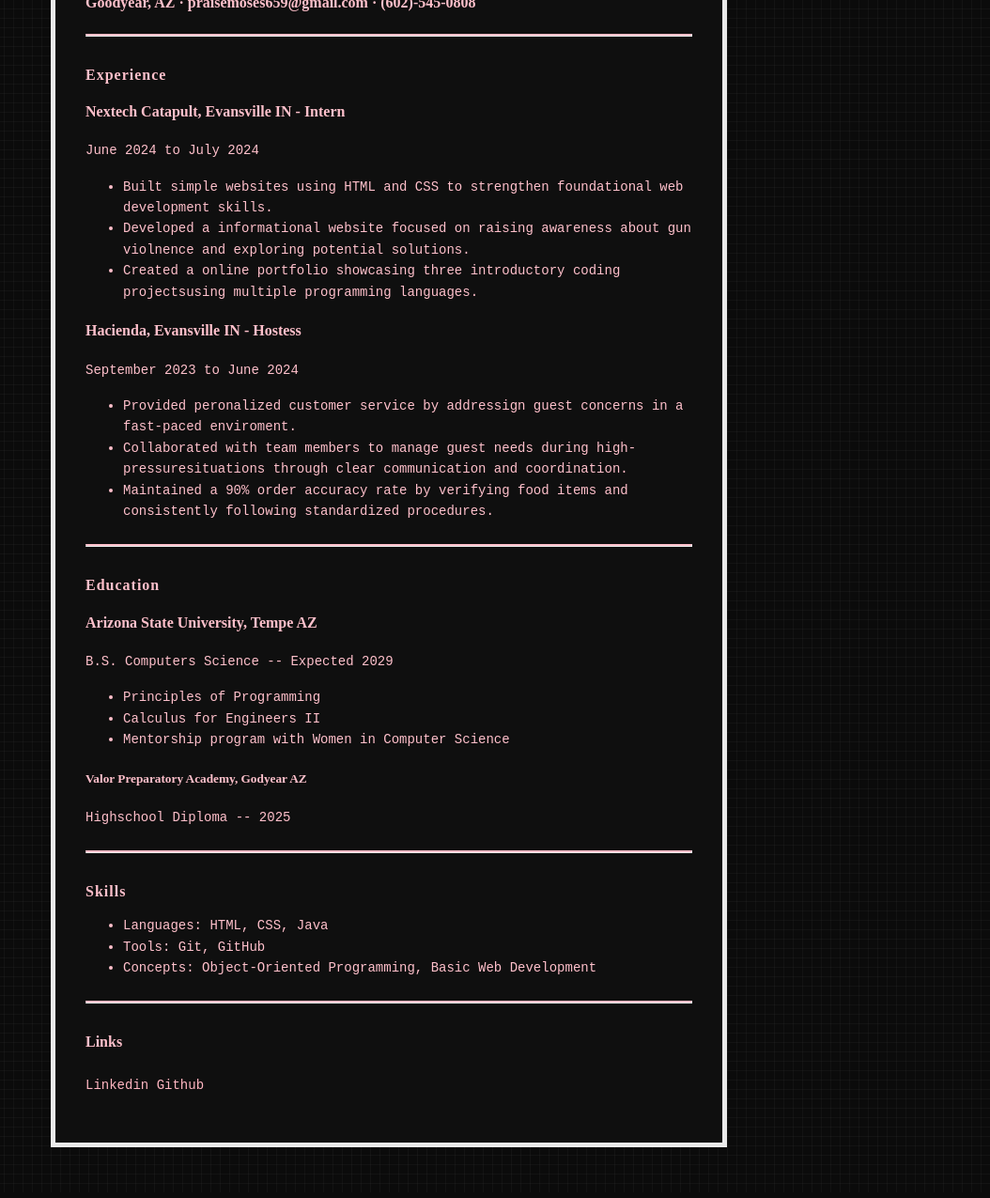
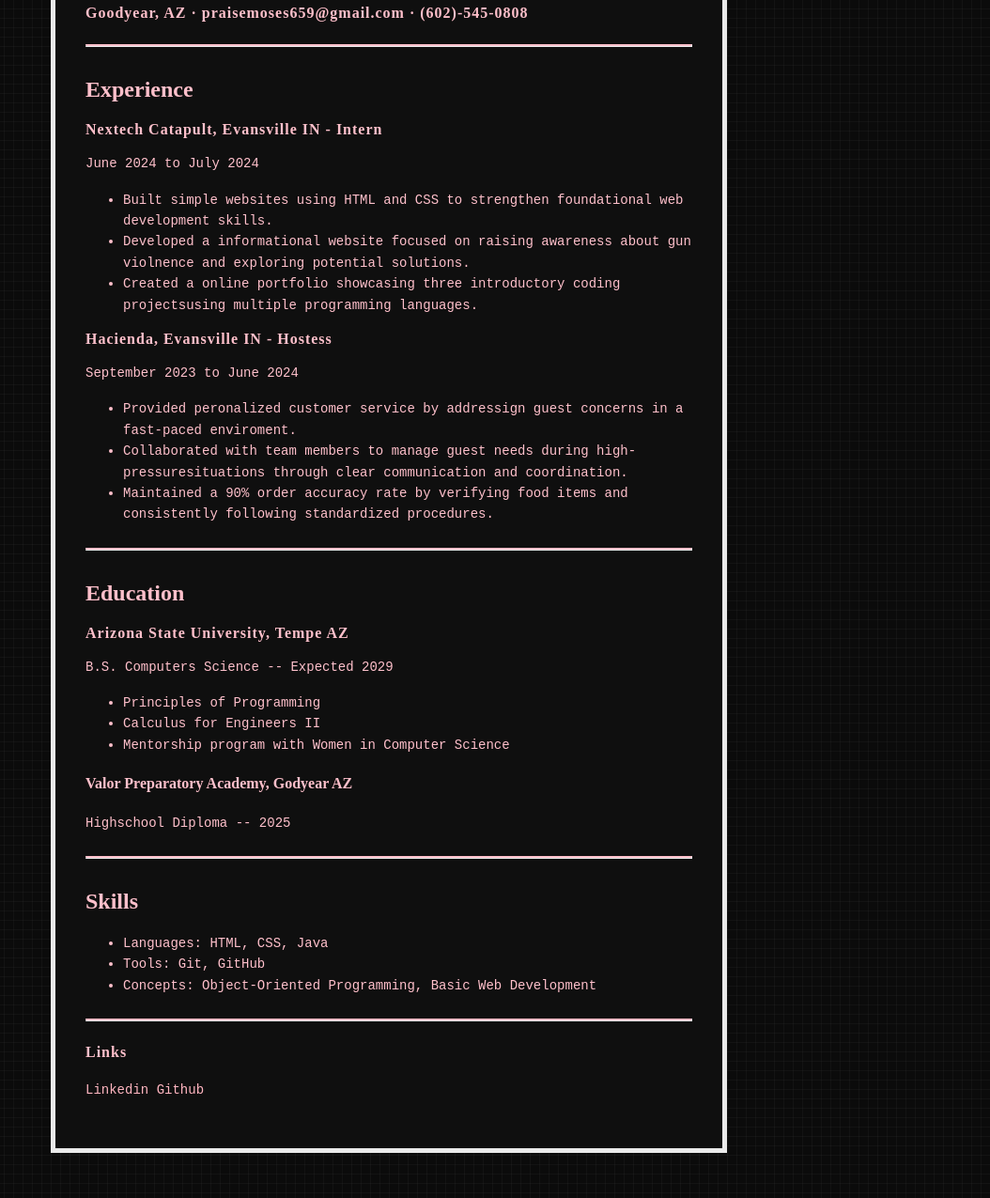
Before and after one commit to praisemoses/CV, a plain HTML site: page index.html in a window 1280 px wide. Shown: the part 601-1876 px from the top of the page at 94% size, without its empty margins (226-1280 px from the left). Drawn offline with Linux system fonts and the light colour scheme.

Commit message:
project requirements

```diff
--- a/index.html
+++ b/index.html
@@ -1,6 +1,14 @@
 <html>
-    <meta UTF-8>
     <head>
+        <meta charset="UTF-8">
+        <meta name="viewport" content="width=device-width, initial-scale=1.0">
+        <meta name="description" content="Computer Science Student and aspiring software developer CV for Praise Moses.">
+        <meta property="og:title" content="Praise Moses | Computer Science Student">
+        <meta property="og:description" content="Online CV of Praise Moses, aspiring software developer.">
+        <meta property="og:type" content="website">
+        <meta property="og:url" content="https://praisemoses.github.io/CV--Resume-/">
+        <meta property="og:image" content="favicon.png">
+
         <title>
             Praise Moses CV
         </title>
@@ -8,7 +16,9 @@
         <link rel="preconnect" href="https://fonts.googleapis.com">
         <link rel="preconnect" href="https://fonts.gstatic.com" crossorigin>
         <link rel="stylesheet" href="https://fonts.googleapis.com/css2?family=Pixelify+Sans:wght@400..700&display=swap" >
-
+        <link rel="icon" type="image/png" href="favicon.png">
+        <link rel="icon" href="favicon.png" sizes="32X32" type="image/png">
+        <link rel="icon" href="favicon.png" sizes="16X16" type="image/png">
     </head>
 
     <body>
@@ -16,13 +26,13 @@
             <section class="cv-window">
                 <header>
                     <h1> Praise Moses <span class="cursor">▮</span> </h1>
-                    <h3> Computer Science Student · Junior Software Developer </3>
-                    <h4> Goodyear, AZ · praisemoses659@gmail.com · (602)-545-0808 </h4>
+                    <h2> Computer Science Student · Junior Software Developer </h2>
+                    <h3> Goodyear, AZ · praisemoses659@gmail.com · (602)-545-0808 </h3>
                 </header>
                 <hr>
                 <section id="experience">
-                    <h3> Experience </h3>
-                    <h4> Nextech Catapult, Evansville IN - Intern </h4>
+                    <h2> Experience </h2>
+                    <h3> Nextech Catapult, Evansville IN - Intern </h3>
                     <p> June 2024 to July 2024 </p>
                     <ul>
                         <li>Built simple websites using HTML and CSS to strengthen foundational web development skills.</li>
@@ -30,7 +40,7 @@
                         <li>Created a online portfolio showcasing three introductory coding projectsusing multiple programming languages.</li>
                     </ul>
 
-                    <h4> Hacienda, Evansville IN - Hostess </h4>
+                    <h3> Hacienda, Evansville IN - Hostess </h3>
                     <p> September 2023 to June 2024 </p>
                     <ul>
                         <li>Provided peronalized customer service by addressign guest concerns in a fast-paced enviroment.</li>
@@ -40,8 +50,8 @@
                 </section>
                 <hr>
                 <section id="education">
-                    <h3> Education </h3>
-                    <h4> Arizona State University, Tempe AZ </h4>
+                    <h2> Education </h2>
+                    <h3> Arizona State University, Tempe AZ </h3>
                     <p> B.S. Computers Science -- Expected 2029 </p>
                     <ul>
                         <li>Principles of Programming</li>
@@ -49,12 +59,12 @@
                         <li> Mentorship program with Women in Computer Science</li>
                     </ul>
 
-                    <h5> Valor Preparatory Academy, Godyear AZ </h5>
+                    <h4> Valor Preparatory Academy, Godyear AZ </h4>
                     <p> Highschool Diploma -- 2025 </p>
                 </section>
                 <hr>
                 <section id="skills">
-                    <h3> Skills </h3>
+                    <h2> Skills </h2>
                     <ul>
                         <li> Languages: HTML, CSS, Java </li>
                         <li> Tools: Git, GitHub </li>
@@ -62,13 +72,13 @@
                     </ul>
                 </section>
                 <hr>
-                <section id="links">
-                    <h4> Links </h4>
+                <footer id="links">
+                    <h3> Links </h3>
                     <p>
                         <a href="https://www.linkedin.com/in/praise-moses-168171312/">Linkedin</a>
                         <a href="https://github.com/praisemoses">Github</a>
                     </p>
-                </section>
+                </footer>
             </section>
         </main>
     </body>
--- a/main.css
+++ b/main.css
@@ -90,10 +90,6 @@
     line-height: 1.6;
 }
 
-.links {
-    image-rendering: pixelated;
-}
-
 a {
     color: #ffb6c1;
     text-decoration: none;
```
Also changed, not shown: favicon.png (added).
